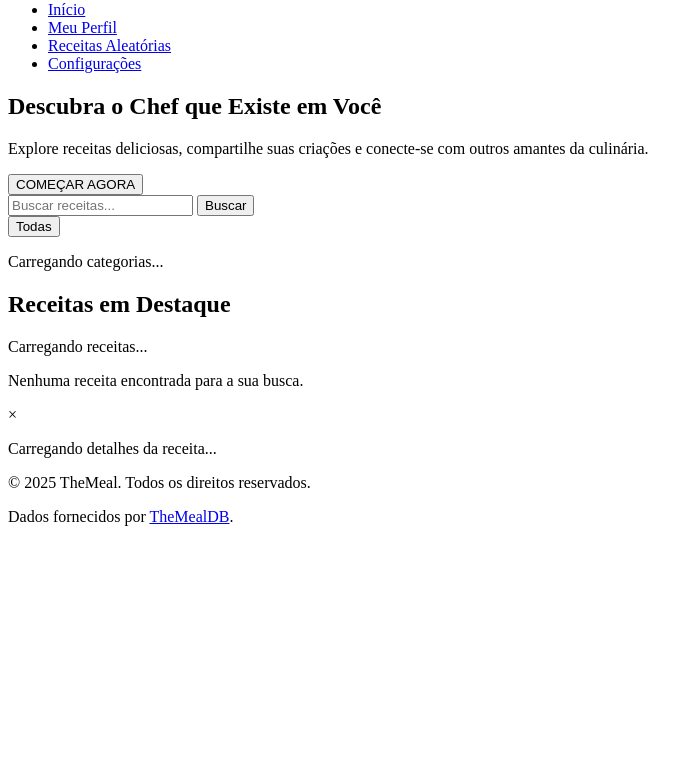
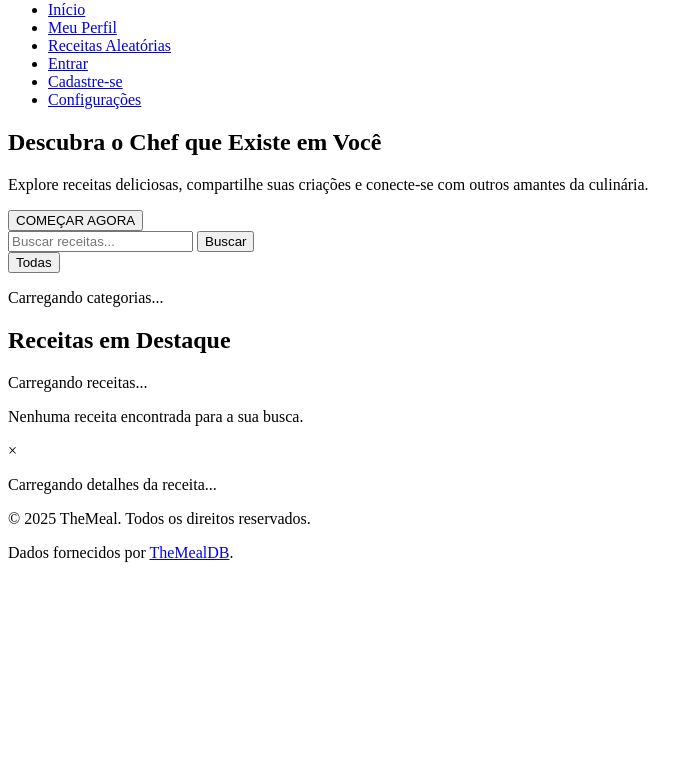
Before and after one commit to fabzera2007/receitas-site, a plain HTML site: page index.html in a window 1280 px wide. Shown: the part 41-800 px from the top of the page, without its empty margins (0-699 px from the left). Drawn offline with Linux system fonts and the light colour scheme; a script that the page names is missing.

Commit message:
botão login

```diff
--- a/index.html
+++ b/index.html
@@ -19,6 +19,8 @@
                 <li><a href="index.html" class="nav-link-item active">Início</a></li>
                 <li><a href="perfil.html" class="nav-link-item">Meu Perfil</a></li>
                 <li><a href="receitas.html" class="nav-link-item">Receitas Aleatórias</a></li>
+                <li><a href="#" id="loginLink" class="nav-link-item">Entrar</a></li>
+                <li><a href="#" id="registerLink" class="nav-link-item nav-button">Cadastre-se</a></li>
                 <li><a href="configuracoes.html" class="nav-link-item">Configurações</a></li>
             </ul>
         </div>
```
